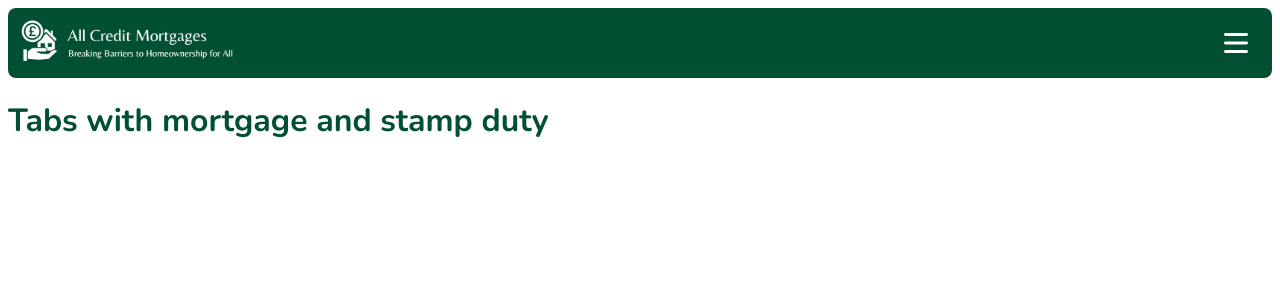
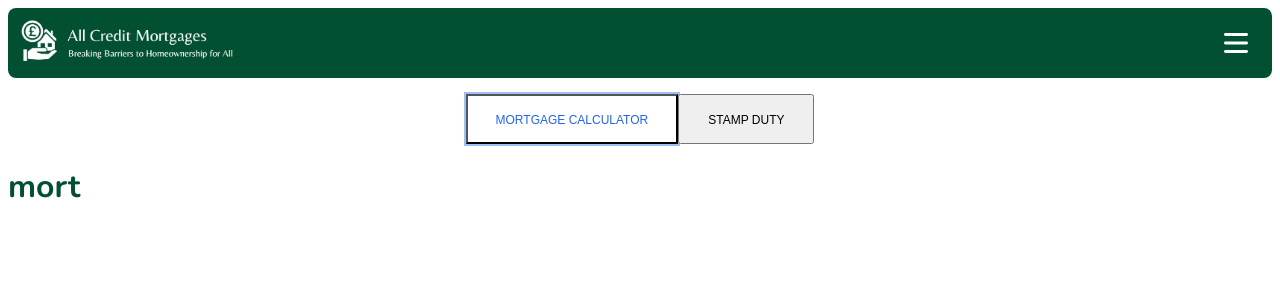
Before and after one commit to math121/tamil-mortgages, a React (Vite) app: page /calculator in a window 1280 px wide. Shown: the top 300 px of the page. Built offline with nearby package versions, Linux system fonts and the light colour scheme; the HTML template or start-up script is replaced by a standard one; a web font is replaced by a local one.

Commit message:
Implement tabs for mortgage and stamp duty calculators

```diff
--- /dev/null
+++ b/src/components/MortgageCalculator.tsx
@@ -0,0 +1,3 @@
+export const MortgageCalculator = () => {
+  return <h1>mort</h1>;
+};
--- /dev/null
+++ b/src/components/StampDutyCalculator.tsx
@@ -0,0 +1,3 @@
+export const StampDutyCalculator = () => {
+  return <h1>stamp</h1>;
+};
--- a/src/pages/CalculatorsPage.tsx
+++ b/src/pages/CalculatorsPage.tsx
@@ -1,3 +1,38 @@
+import { act, useState } from "react";
+import { MortgageCalculator } from "../components/MortgageCalculator";
+import { StampDutyCalculator } from "../components/StampDutyCalculator";
+
 export const CalculatorsPage = () => {
-  return <h1>Tabs with mortgage and stamp duty</h1>;
+  const [activeTab, setActiveTab] = useState(0);
+
+  return (
+    <>
+      <div className="flex justify-center list-none pt-4" role="tablist">
+        <button
+          className={`block px-7 pb-3.5 pt-4 text-xs uppercase hover:bg-blue-300 focus:ring-2 focus:bg-white focus:text-blue-600 ${
+            activeTab === 0 ? "ring-2 bg-white text-blue-600" : ""
+          } `}
+          onClick={() => setActiveTab(0)}
+        >
+          Mortgage calculator
+        </button>
+        <button
+          className={`block px-7 pb-3.5 pt-4 text-xs uppercase hover:bg-blue-300 focus:ring-2 focus:bg-white focus:text-blue-600 ${
+            activeTab === 1 ? "ring-2 bg-white text-blue-600" : ""
+          } `}
+          onClick={() => setActiveTab(1)}
+        >
+          Stamp Duty
+        </button>
+      </div>
+
+      {/*Tab contents*/}
+      <div className={`${activeTab === 0 ? "" : "hidden"}`}>
+        <MortgageCalculator />
+      </div>
+      <div className={`${activeTab === 1 ? "" : "hidden"}`}>
+        <StampDutyCalculator />
+      </div>
+    </>
+  );
 };
```
